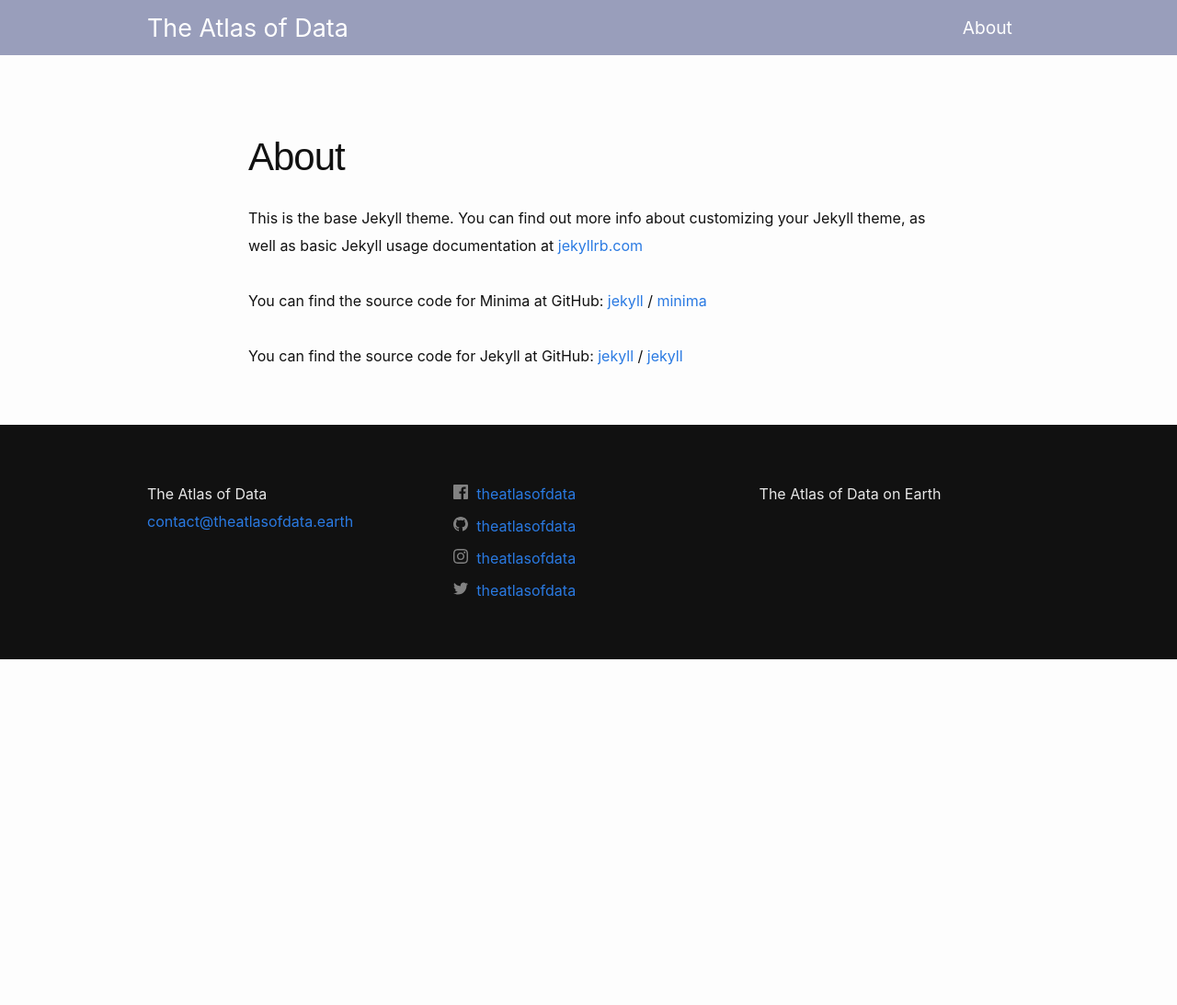
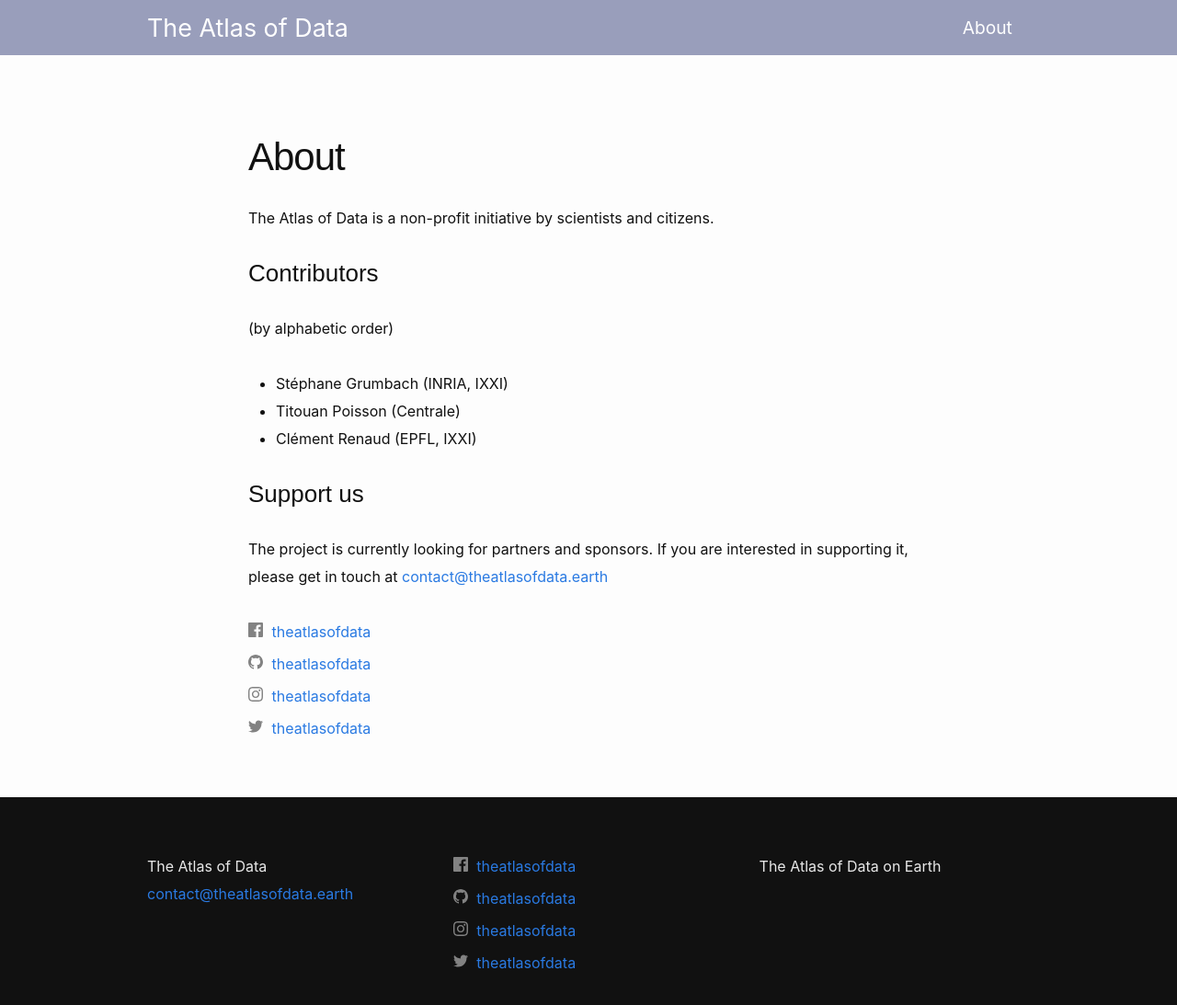
Before and after one commit to atlasofdata/atlasofdata.github.io, a Jekyll site: the page built from about.md, in a window 1280 px wide and 1122 px high. Shown: the top 1093 px of the window at 92% size. Built offline with Jekyll 4.4.1, drawn with Linux system fonts in a browser that asks for light colours.

Commit message:
basic about page

```diff
--- a/about.md
+++ b/about.md
@@ -4,15 +4,19 @@ title: About
 permalink: /about/
 ---
 
-This is the base Jekyll theme. You can find out more info about customizing your Jekyll theme, as well as basic Jekyll usage documentation at [jekyllrb.com](https://jekyllrb.com/)
+The Atlas of Data is a non-profit initiative by scientists and citizens.
 
-You can find the source code for Minima at GitHub:
-[jekyll][jekyll-organization] /
-[minima](https://github.com/jekyll/minima)
+### Contributors
 
-You can find the source code for Jekyll at GitHub:
-[jekyll][jekyll-organization] /
-[jekyll](https://github.com/jekyll/jekyll)
+(by alphabetic order)
+
+- Stéphane Grumbach (INRIA, IXXI)
+- Titouan Poisson (Centrale)
+- Clément Renaud (EPFL, IXXI)
+
+### Support us
+
+The project is currently looking for partners and sponsors. If you are interested in supporting it, please get in touch at [contact@theatlasofdata.earth](mailto:contact@theatlasofdata.earth)
 
 
-[jekyll-organization]: https://github.com/jekyll
+{% include social.html %}
```
